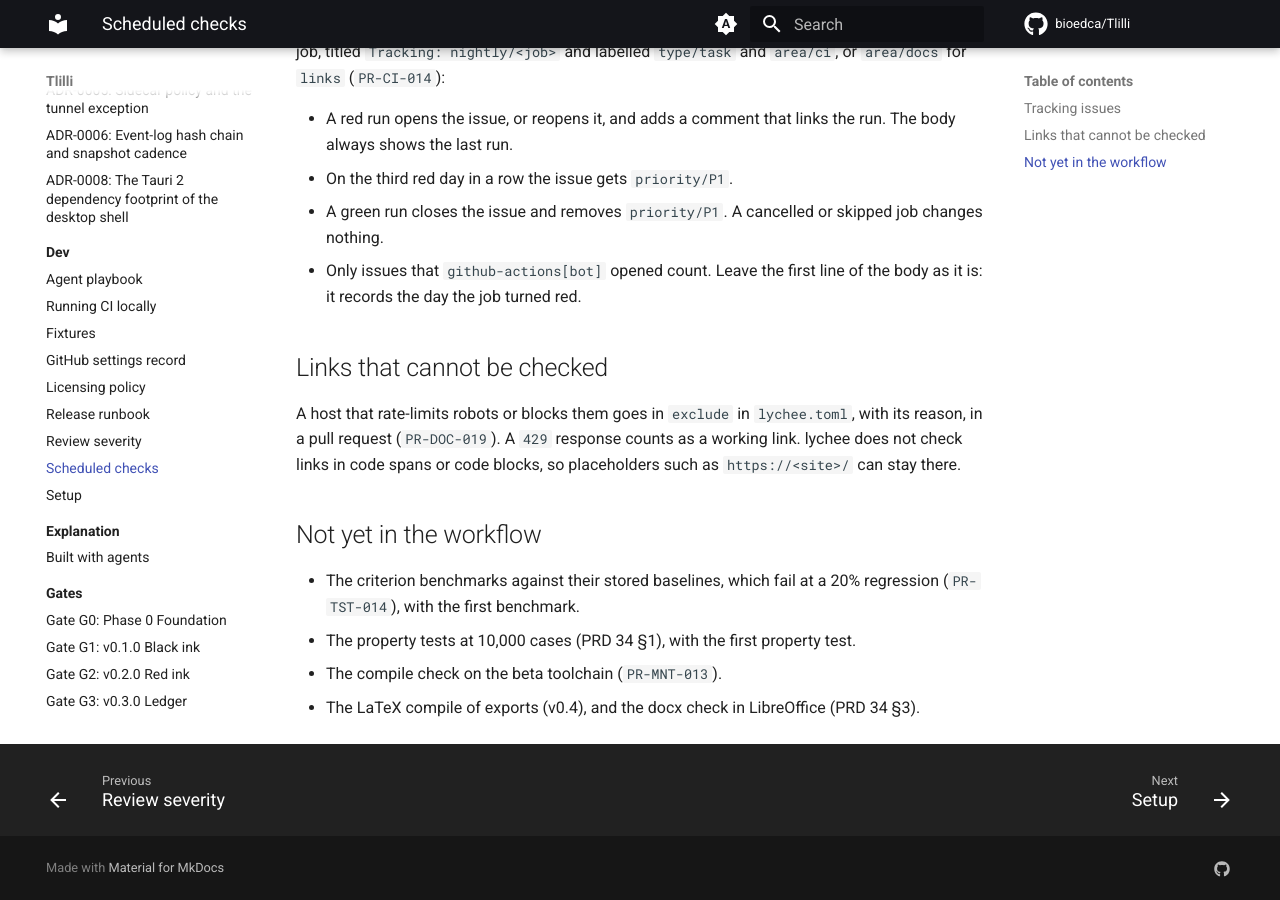
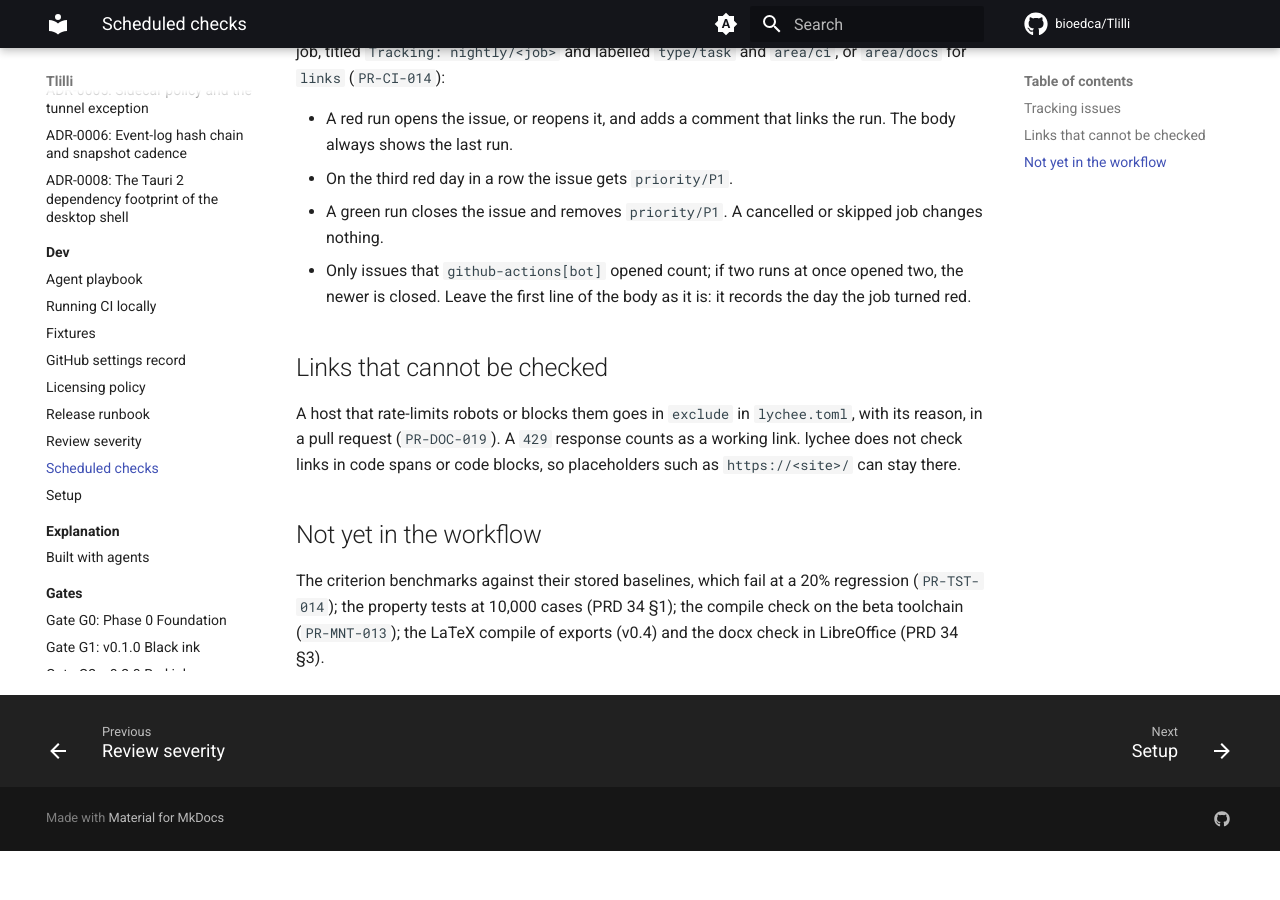
Before and after one commit to bioedca/Tlilli, an MkDocs documentation site: the page built from docs/dev/scheduled-checks.md, in a window 1280 px wide and 900 px high, scrolled down 824 px. Built offline with MkDocs 1.6.1 and Material for MkDocs 9.7.7, drawn with Linux system fonts in a browser that asks for light colours; comment, search, counter and statistics services are not loaded; after the commit the page ends 1675 px from its top, so only the background shows below that.

Commit message:
fix(ci): close a duplicate tracking issue that overlapping runs made
Each nightly run has its own concurrency group (PR-CI-015, D-080), so a
scheduled run and a manual one can overlap, find no issue, and each open
one. Later runs used the oldest and left the other open. find() now
returns every issue with the job's title that the bot opened, the script
keeps using the oldest, and it closes the newer ones that are still open
as not planned (Codex on pull request 87, PR-CI-014).

Signed-off-by: bioedca <131809205+bioedca@users.noreply.github.com>

```diff
--- a/docs/dev/scheduled-checks.md
+++ b/docs/dev/scheduled-checks.md
@@ -16,7 +16,7 @@ After the four jobs, the `report` job runs `scripts/tracking_issue.py`. It keeps
 - A red run opens the issue, or reopens it, and adds a comment that links the run. The body always shows the last run.
 - On the third red day in a row the issue gets `priority/P1`.
 - A green run closes the issue and removes `priority/P1`. A cancelled or skipped job changes nothing.
-- Only issues that `github-actions[bot]` opened count. Leave the first line of the body as it is: it records the day the job turned red.
+- Only issues that `github-actions[bot]` opened count; if two runs at once opened two, the newer is closed. Leave the first line of the body as it is: it records the day the job turned red.
 
 ## Links that cannot be checked
 
@@ -24,7 +24,4 @@ A host that rate-limits robots or blocks them goes in `exclude` in `lychee.toml`
 
 ## Not yet in the workflow
 
-- The criterion benchmarks against their stored baselines, which fail at a 20% regression (`PR-TST-014`), with the first benchmark.
-- The property tests at 10,000 cases (PRD 34 §1), with the first property test.
-- The compile check on the beta toolchain (`PR-MNT-013`).
-- The LaTeX compile of exports (v0.4), and the docx check in LibreOffice (PRD 34 §3).
+The criterion benchmarks against their stored baselines, which fail at a 20% regression (`PR-TST-014`); the property tests at 10,000 cases (PRD 34 §1); the compile check on the beta toolchain (`PR-MNT-013`); the LaTeX compile of exports (v0.4) and the docx check in LibreOffice (PRD 34 §3).
```
Also changed, not shown: 2 other files.
